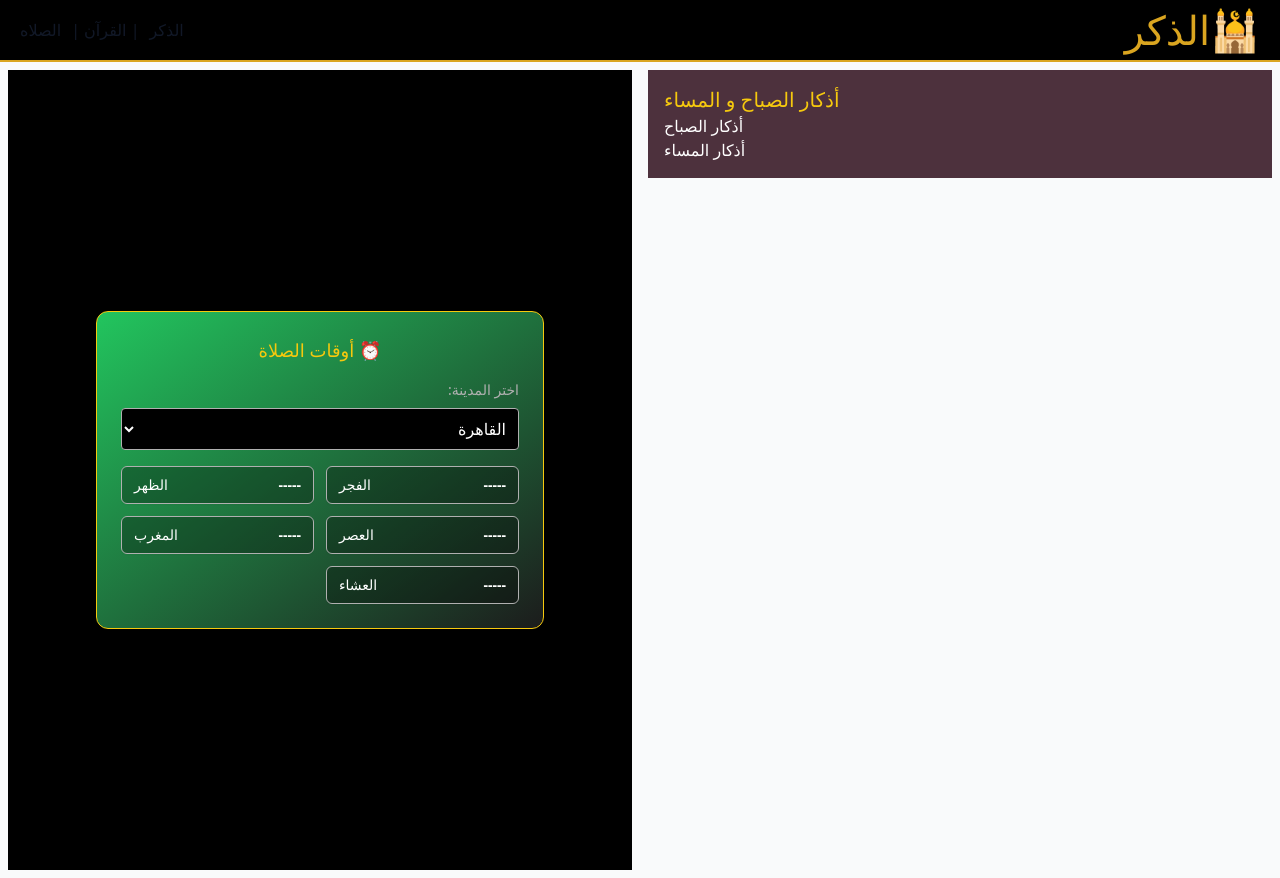
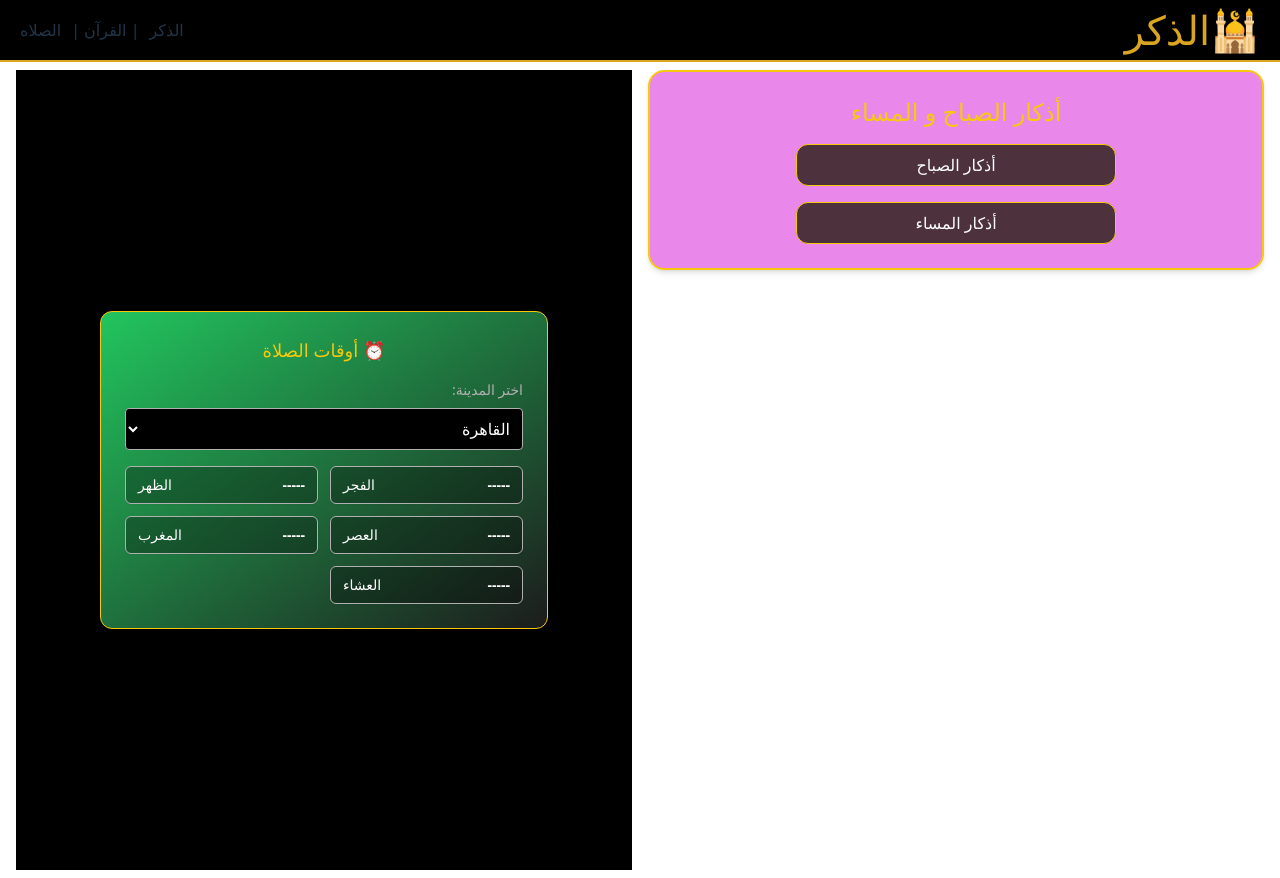
Before and after one commit to IslamicWays/Zikrify, a React (Vite) app: page / in a window 1280 px wide. Built offline with nearby package versions, Linux system fonts and the light colour scheme.

Commit message:
updated reponsivness and the azkar el saba7

```diff
--- a/src/App.tsx
+++ b/src/App.tsx
@@ -1,36 +1,31 @@
 import React from "react";
 
-// ✅ 2. Import components
 import Header from "./components/Header/Header";
 import PrayerTimes from "./components/PrayerTimes/PrayerTimes";
 import Azkar from "./components/Azkar/Azkar";
 
-
-// ✅ 3. Create App functional component
 const App = () => {
-  // TODO: Add global state management
-  // Example: const [theme, setTheme] = useState("light");
-  // Example: const { notifications } = useNotification();
-
-  // ✅ 4. Return JSX with structured layout
   return (
-    <div className="app min-h-screen flex flex-col bg-gray-50 text-gray-900">
+    <div className="app min-h-screen flex flex-col">
       {/* Header */}
       <Header />
 
       {/* Main Content */}
-      <main className="flex-1 m-2">
-        <div className="flex flex-wrap gap-4 w-full">
-          <div className="flex-1 min-w-[300px]">
-            <PrayerTimes />
-          </div>
-          <div className="flex-1 min-w-[300px]">
-            <Azkar />
-          </div>
-        </div>
-      </main>
+     <main className="flex-1 w-full px-4 py-2">
+  <div className="flex flex-col md:flex-row w-full gap-4">
+    <div className="w-full md:w-1/2">
+      <PrayerTimes className="w-full h-full" />
+    </div>
+    <div className="w-full md:w-1/2">
+      <Azkar className="w-full h-full" />
+    </div>
+  </div>
+</main>
 
-    {/* Footer  */}
+
+
+
+      {/* Footer */}
     </div>
   );
 };
--- a/src/components/Azkar/Azkar.tsx
+++ b/src/components/Azkar/Azkar.tsx
@@ -1,11 +1,18 @@
-// src/components/Azkar.jsx
 export default function Azkar() {
   return (
+    <div className="bg-purple border-2 border-gold rounded-2xl shadow-md p-6 flex flex-col items-center text-center">
+      <h2 className="text-gold text-2xl font-bold mb-4">
+        أذكار الصباح و المساء
+      </h2>
+      <div className="flex flex-col gap-4 w-full max-w-xs">
+        <button className="bg-darkPurple text-white py-2 px-4 rounded-xl border border-gold hover:bg-green transition">
+          أذكار الصباح
+        </button>
 
-    <div className="p-4 bg-darkPurple text-white">
-      <h2 className="text-gold text-xl font-bold">أذكار الصباح و المساء</h2>
-      <p>أذكار الصباح</p>
-      <p>أذكار المساء</p>
+        <button className="bg-darkPurple text-white py-2 px-4 rounded-xl border border-gold hover:bg-green transition">
+          أذكار المساء
+        </button>
+      </div>
     </div>
   );
 }
```
